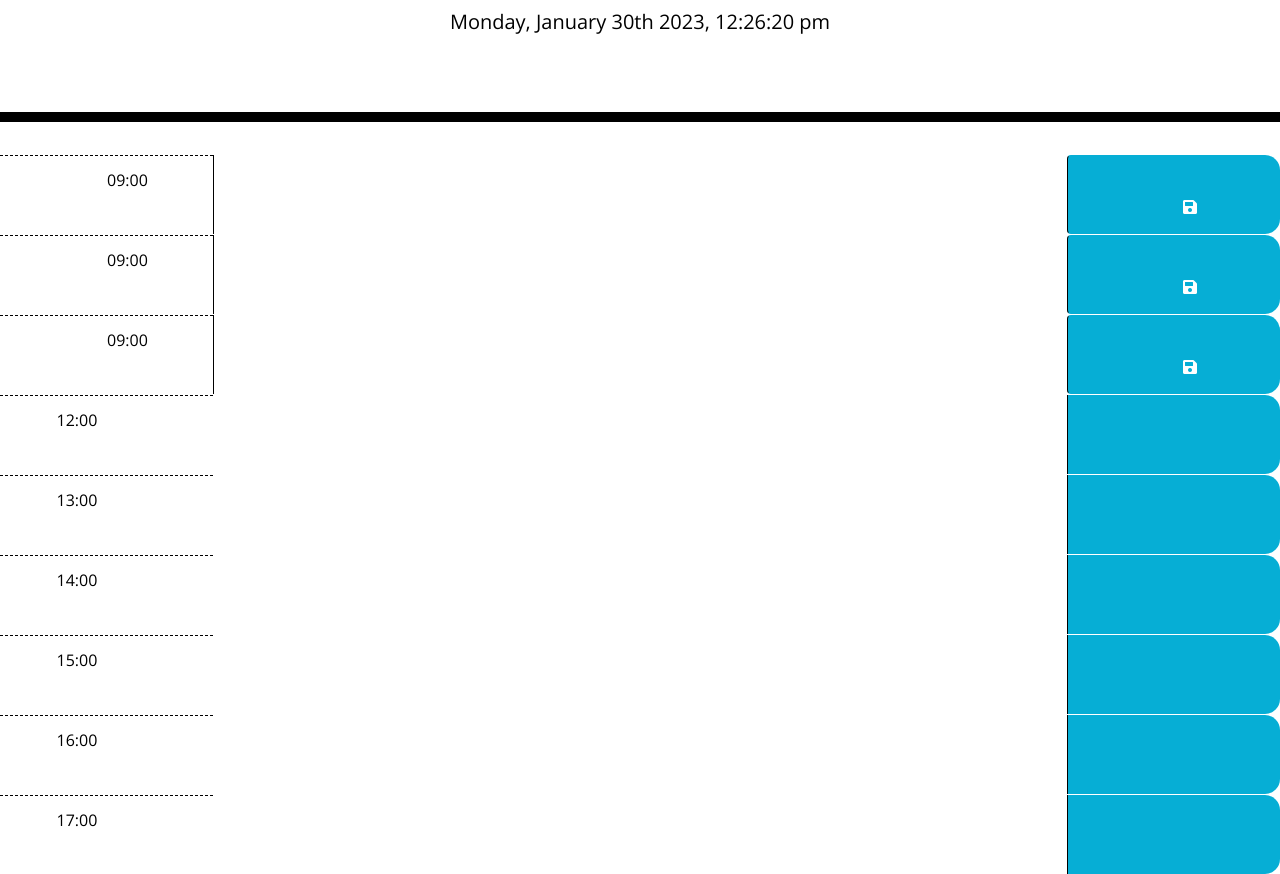
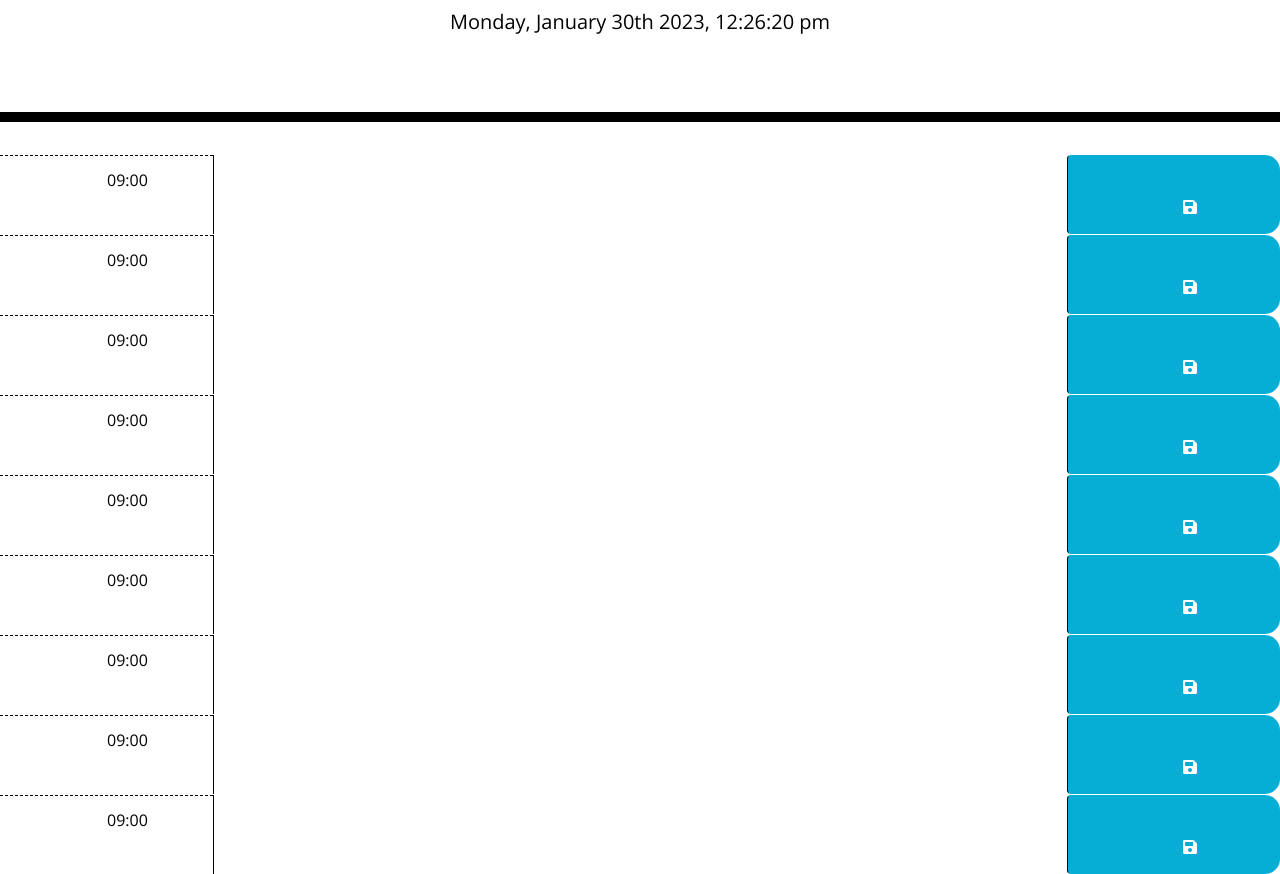
Before and after one commit to codefastlearner/Planner-app, a plain HTML site: page index.html in a window 1280 px wide. Shown: the part 182-1056 px from the top of the page. Drawn offline with nearby package versions, Linux system fonts and the light colour scheme.

Commit message:
finishing the html elements

```diff
--- a/index.html
+++ b/index.html
@@ -54,59 +54,53 @@
        <button class="btn saveBtn col-2 col-md-2" aria-label="save">
         <i class="fas fa-save" aria-hidden="true"></i></button>
       </div>
-      <div class="row">
+      <div id="9" class="row time-block">
         <div class="col-md-2 hour">
-          12:00
+          09:00
         </div>
-        <div class="col-md-8">
+       <textarea class="col-8 col-md-8 description" rows="3"> </textarea>
+       <button class="btn saveBtn col-2 col-md-2" aria-label="save">
+        <i class="fas fa-save" aria-hidden="true"></i></button>
+      </div>
+      <div id="9" class="row time-block">
+        <div class="col-md-2 hour">
+          09:00
         </div>
-        <div class="col-md-2 saveBtn">
+       <textarea class="col-8 col-md-8 description" rows="3"> </textarea>
+       <button class="btn saveBtn col-2 col-md-2" aria-label="save">
+        <i class="fas fa-save" aria-hidden="true"></i></button>
+      </div>
+      <div id="9" class="row time-block">
+        <div class="col-md-2 hour">
+          09:00
         </div>
+       <textarea class="col-8 col-md-8 description" rows="3"> </textarea>
+       <button class="btn saveBtn col-2 col-md-2" aria-label="save">
+        <i class="fas fa-save" aria-hidden="true"></i></button>
       </div>
-      <div class="row">
+      <div id="9" class="row time-block">
         <div class="col-md-2 hour">
-          13:00
+          09:00
         </div>
-        <div class="col-md-8">
+       <textarea class="col-8 col-md-8 description" rows="3"> </textarea>
+       <button class="btn saveBtn col-2 col-md-2" aria-label="save">
+        <i class="fas fa-save" aria-hidden="true"></i></button>
+      </div>
+      <div id="9" class="row time-block">
+        <div class="col-md-2 hour">
+          09:00
         </div>
-        <div class="col-md-2 saveBtn">
+       <textarea class="col-8 col-md-8 description" rows="3"> </textarea>
+       <button class="btn saveBtn col-2 col-md-2" aria-label="save">
+        <i class="fas fa-save" aria-hidden="true"></i></button>
+      </div>
+      <div id="9" class="row time-block">
+        <div class="col-md-2 hour">
+          09:00
         </div>
-      </div>
-      <div class="row">
-        <div class="col-md-2 hour">
-          14:00
-        </div>
-        <div class="col-md-8">
-        </div>
-        <div class="col-md-2 saveBtn">
-        </div>
-      </div>
-      <div class="row">
-        <div class="col-md-2 hour">
-          15:00
-        </div>
-        <div class="col-md-8">
-        </div>
-        <div class="col-md-2 saveBtn">
-        </div>
-      </div>
-      <div class="row">
-        <div class="col-md-2 hour">
-          16:00
-        </div>
-        <div class="col-md-8">
-           </div>
-        <div class="col-md-2 saveBtn">
-        </div>
-      </div>
-      <div class="row">
-        <div class="col-md-2 hour">
-          17:00
-        </div>
-        <div class="col-md-8">
-        </div>
-        <div class="col-md-2 saveBtn">
-        </div>
+       <textarea class="col-8 col-md-8 description" rows="3"> </textarea>
+       <button class="btn saveBtn col-2 col-md-2" aria-label="save">
+        <i class="fas fa-save" aria-hidden="true"></i></button>
       </div>
     </div>
 
```
